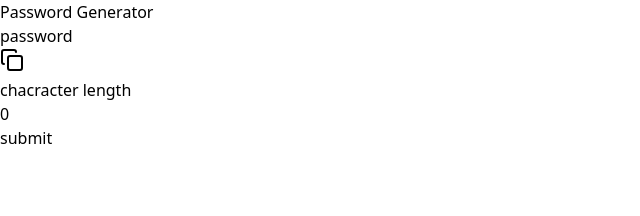
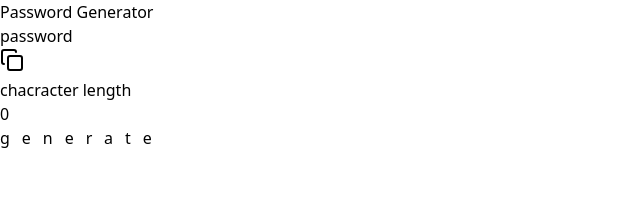
Before and after one commit to NaifIT11/react-password-generator-app, a Next.js app: page / in a window 1280 px wide. Shown: the top 216 px of the page, without its empty margins (0-640 px from the left). Built offline with nearby package versions, Linux system fonts and the light colour scheme.

Commit message:
adding the button

```diff
--- a/src/app/components/Password.tsx
+++ b/src/app/components/Password.tsx
@@ -31,7 +31,7 @@ export default function PasswordClient() {
               style={{ width: "100%" }}
             />
           </div>
-          <button type="submit">submit</button>
+          <button type="submit" className="mt-4 w-full py-3 bg-indigo-300 hover:bg-indigo-500 text-white inline-flex justify-center items-center uppercase" style={{letterSpacing: "12px"}}>generate</button>
       </form>
     </div>
   );
```
